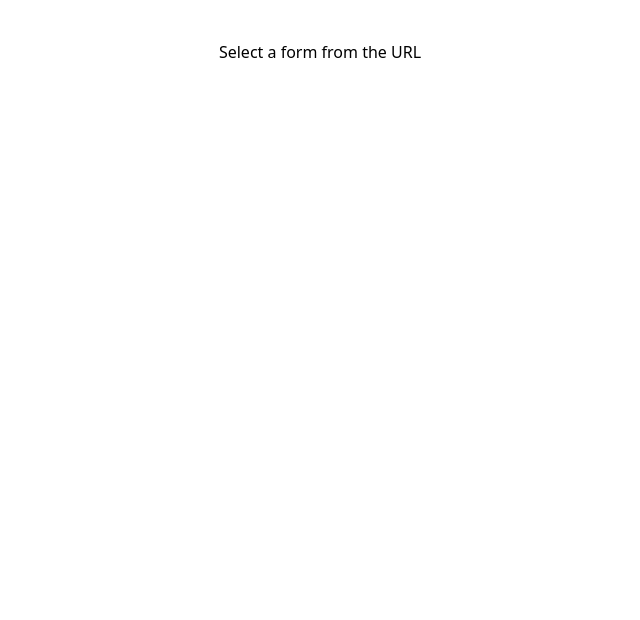
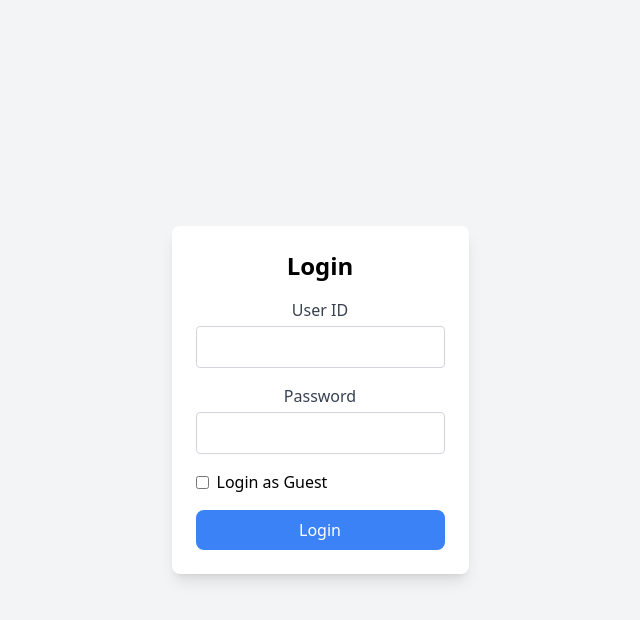
Before and after one commit to hr-pommala/sphuta-tms-freelancer-ui, a React (Vite) app: page / in a window 1280 px wide. Shown: the top 620 px of the page, without its empty margins (320-960 px from the left). Built offline with nearby package versions, Linux system fonts and the light colour scheme.

Commit message:
Login page created and updated the navigation.

```diff
--- a/src/App.jsx
+++ b/src/App.jsx
@@ -7,36 +7,54 @@ import NewClient from './components/AddClient/NewClient';
 import TimeTracking from './components/TimeTrack/TimeTracking';
 import LeftSideMenu from './components/Navigation/LeftSideMenu';
 import Layout from './components/Fragments/Layout';
-import { BrowserRouter as Router, Routes, Route } from 'react-router-dom';
+import LoginPage from './components/Login/LoginPage';
+import { BrowserRouter as Router, Routes, Route, Navigate } from 'react-router-dom';
 
 //import Invoice from './components/Invoice';
 
 function App() {
 
+    const [userName, setUserName] = useState(null); // Track the logged-in user
+
+    // Handle login and save the user ID
+    const handleLogin = (userId) => {
+        setUserName(userId); // Set the logged-in user
+    };
+
+
   return (
 
       <Router>
             <Routes>
-              {/* Route to display the New Client Form */}
+             {/*   */}{/* Route to display the New Client Form */}{/*
               <Route path="/new-client" element={<NewClient />} />
 
-              {/* Route to display the New Form */}
+               */}{/* Route to display the New Form */}{/*
               <Route path="/new-form" element={<InvoiceForm />} />
 
-              {/* Route to display the Time Tracking */}
+               */}{/* Route to display the Time Tracking */}{/*
               <Route path="/time-track" element={<TimeTracking />} />
 
-               {/* Route to display the Left side menu */}
+                */}{/* Route to display the Left side menu */}{/*
               <Route path="/leftSide-menu" element={<LeftSideMenu />} />
 
-              {/* Route to display the Layout */}
-              <Route path="/layout-form" element={<Layout />} />
+               */}{/* Route to display the Layout */}{/*
+              <Route path="/layout-form" element={<Layout />} /> */}
+
+              {/* Login Page */}
+              <Route path="/" element={userName ? <Navigate to="/layout-form" /> : <LoginPage onLogin={handleLogin} />} />
+
+              {/* Main Page after Login */}
+              <Route
+                 path="/layout-form"
+                 element={userName ? <Layout userName={userName} /> : <Navigate to="/" />}
+              />
 
               {/* Default route to redirect or show a message */}
-              <Route
+              {/* <Route
                 path="*"
                 element={<h2 className="text-center mt-10">Select a form from the URL</h2>}
-              />
+              /> */}
             </Routes>
           </Router>
 
--- a/src/components/Fragments/Layout.jsx
+++ b/src/components/Fragments/Layout.jsx
@@ -3,7 +3,7 @@ import Sidebar from './Sidebar';
 import Header from './Header';
 import Content from './Content';
 
-const Layout = () => {
+const Layout = ({ userName }) => {
   // State to track the visibility of the sidebar
   const [sidebarOpen, setSidebarOpen] = useState(true);
 
@@ -42,7 +42,7 @@ const Layout = () => {
             menuData={menuData}
             dynamicMenus={dynamicMenus}
             onSubMenuClick={handleSubMenuClick}
-            userName="Sandeepkumar E"
+            userName={userName}
             logoUrl="./src/assets/sphuta.png"
           />
       )}
--- a/src/components/Fragments/Sidebar.jsx
+++ b/src/components/Fragments/Sidebar.jsx
@@ -37,7 +37,7 @@ const Sidebar = ({ menuData, onSubMenuClick, userName, logoUrl }) => {
         <div className="p-4 border-b border-gray-600">
           <div className="flex items-center justify-start mb-4">
             <img src={logoUrl} alt="" className="w-12 h-12 mr-2" />
-            <span className="text-xl font-bold">{userName}</span>
+            <span className="text-xl font-bold">{userName ? userName : 'Guest User'}</span>
           </div>
         </div>
       {/* Section 2: Main Menus */}
--- /dev/null
+++ b/src/components/Login/LoginPage.jsx
@@ -0,0 +1,71 @@
+import React, { useState } from 'react';
+import { useNavigate } from 'react-router-dom';
+
+const LoginPage = ({ onLogin }) => {
+  const [userId, setUserId] = useState('');
+  const [password, setPassword] = useState('');
+  const [isGuest, setIsGuest] = useState(false);
+  const navigate = useNavigate();
+
+  const handleLogin = () => {
+    if (userId) {
+      onLogin(userId);
+      navigate('/layout-form'); // Redirect to home page
+    } else {
+      alert('User ID is required');
+    }
+  };
+
+  return (
+    <div className="flex justify-center items-center h-screen bg-gray-100">
+      <div className="bg-white p-6 rounded-lg shadow-lg">
+        <h2 className="text-2xl font-bold mb-4">Login</h2>
+
+        {/* User ID */}
+        <div className="mb-4">
+          <label className="block text-gray-700">User ID</label>
+          <input
+            type="text"
+            value={userId}
+            onChange={(e) => setUserId(e.target.value)}
+            className="w-full p-2 border border-gray-300 rounded mt-1"
+          />
+        </div>
+
+        {/* Password (optional for guests) */}
+        {!isGuest && (
+          <div className="mb-4">
+            <label className="block text-gray-700">Password</label>
+            <input
+              type="password"
+              value={password}
+              onChange={(e) => setPassword(e.target.value)}
+              className="w-full p-2 border border-gray-300 rounded mt-1"
+            />
+          </div>
+        )}
+
+        {/* Guest Login Toggle */}
+        <div className="flex items-center mb-4">
+          <input
+            type="checkbox"
+            checked={isGuest}
+            onChange={() => setIsGuest(!isGuest)}
+            className="mr-2"
+          />
+          <span>Login as Guest</span>
+        </div>
+
+        {/* Login Button */}
+        <button
+          onClick={handleLogin}
+          className="w-full bg-blue-500 text-white p-2 rounded-lg"
+        >
+          {isGuest ? 'Login as Guest' : 'Login'}
+        </button>
+      </div>
+    </div>
+  );
+};
+
+export default LoginPage;
```
